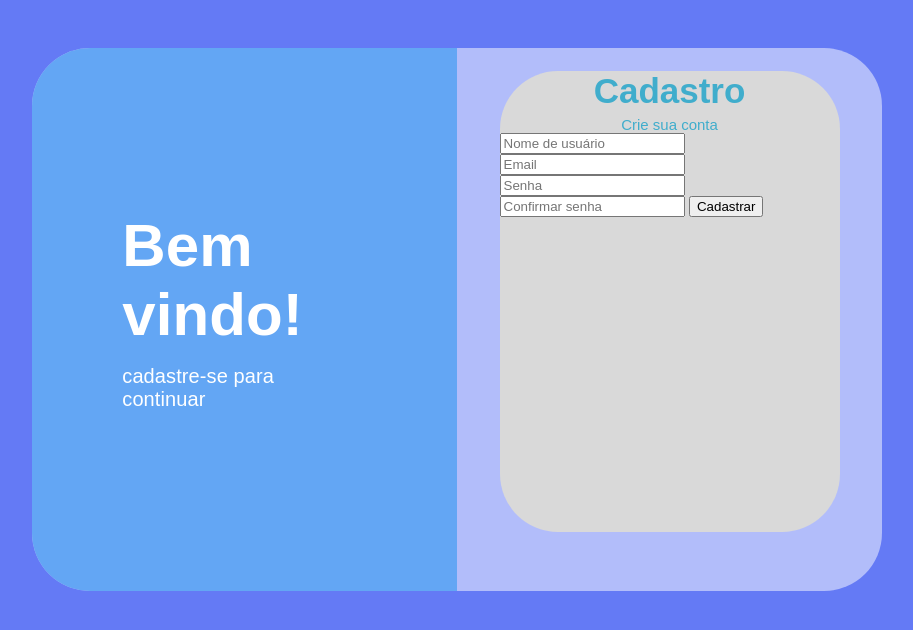
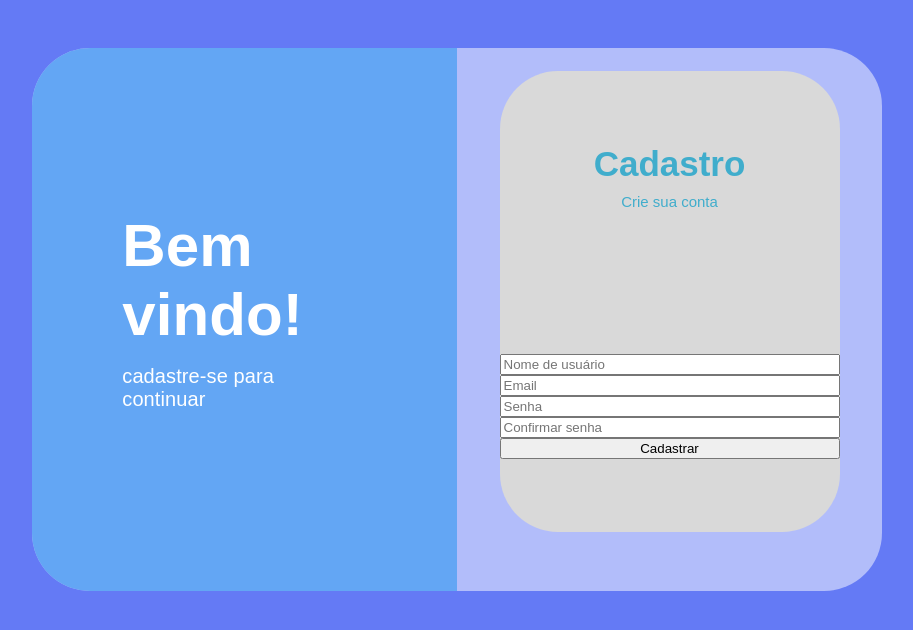
Before and after one commit to Vinicius-Iankoski/Pagina-de-cadastro, a plain HTML site: page index.html in a window 1280 px wide. Shown: the whole page, without its empty margins (183-1096 px from the left). Drawn offline with Linux system fonts and the light colour scheme.

Commit message:
last changes of the day, more learning about flexbox

```diff
--- a/style.css
+++ b/style.css
@@ -37,6 +37,9 @@ body {
 #signup-square {
     background-color: #D9D9D9;
     position: relative;
+    display: flex;
+    flex-direction: column;
+    justify-content: space-evenly;
     width: 40%;
     height: 85%;
     border-radius: 58px;
@@ -77,4 +80,11 @@ body {
     font-weight: normal;
     margin: 5px 0 0 0;
     text-align: center;
+    position: relative;
+    bottom: 70px;
 }
+
+#signup-square form {
+    margin: 0;
+    display: inline-grid;
+}
```
